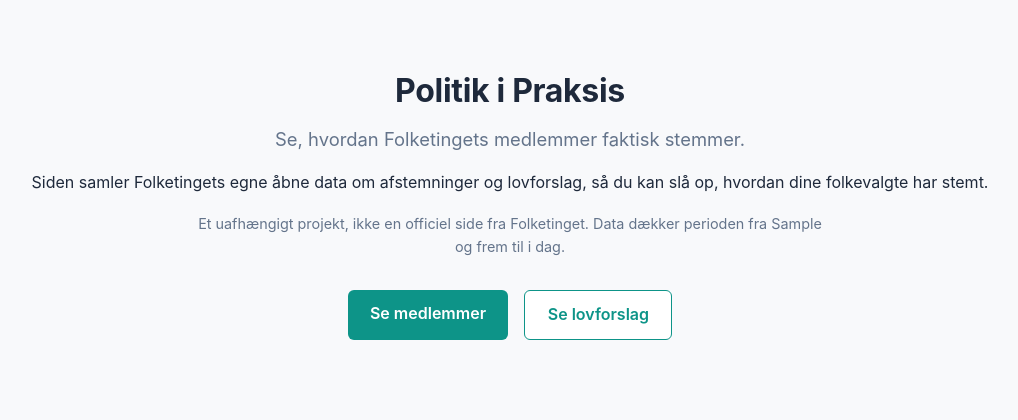
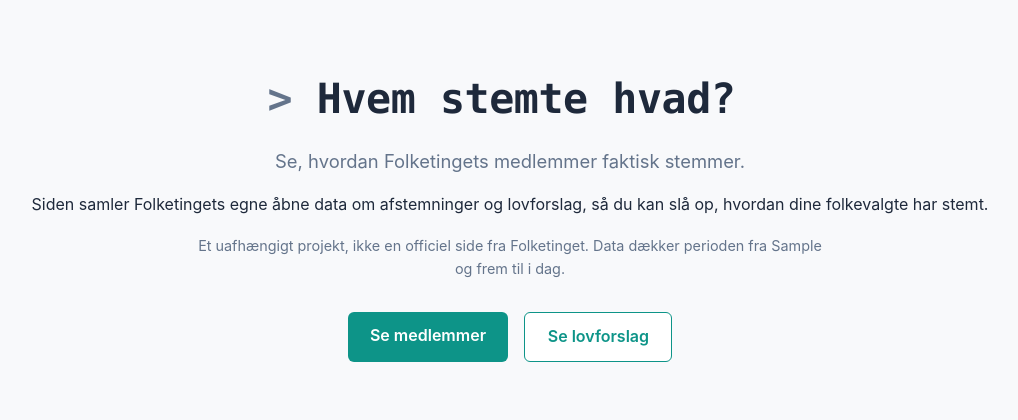
Before and after one commit to JohanChrom/politik-i-praksis, a Flask app: template templates/index.html in a window 1280 px wide. Shown: the part 64-484 px from the top of the page, without its empty margins (130-1148 px from the left). Run offline with Flask 3, Linux system fonts and the light colour scheme; the template is opened without the code that fills it: most values are stand-ins (such as "Sample title", 1, 10 or a date in 2020).

Commit message:
Add typewriter title to the front page
Co-Authored-By: Claude Sonnet 5.5 <noreply@anthropic.com>

```diff
--- a/static/style.css
+++ b/static/style.css
@@ -809,3 +809,53 @@ ul.mp-list .mp-committees li {
     font-weight: 400;
   }
 }
+
+
+/* Animated title on the front page */
+
+.sr-only {
+  position: absolute;
+  width: 1px;
+  height: 1px;
+  overflow: hidden;
+  clip: rect(0 0 0 0);
+  white-space: nowrap;
+}
+
+h1.type-title {
+  font-family: ui-monospace, "SF Mono", Menlo, Consolas, monospace;
+  /* sized so the longest line (about 21 characters with the prompt) fits a 320px phone */
+  font-size: clamp(1.15rem, 6.2vw, 2.6rem);
+  font-weight: 600;
+  letter-spacing: -0.01em;
+  min-height: 1.3em;
+  margin: 0.2em 0 0.5em;
+  white-space: nowrap;
+}
+
+.type-prompt {
+  color: var(--text-muted);
+}
+
+.type-caret {
+  display: inline-block;
+  width: 0.6ch;
+  height: 1.05em;
+  margin-left: 2px;
+  vertical-align: -0.16em;
+  background: var(--accent);
+  box-shadow: 0 0 10px color-mix(in srgb, var(--accent) 60%, transparent);
+  animation: caret-blink 1s steps(1) infinite;
+}
+
+@keyframes caret-blink {
+  50% {
+    opacity: 0;
+  }
+}
+
+@media (prefers-reduced-motion: reduce) {
+  .type-caret {
+    animation: none;
+  }
+}
--- a/templates/index.html
+++ b/templates/index.html
@@ -2,7 +2,10 @@
 {% block title %}Politik i Praksis{% endblock %}
 {% block content %}
   <section class="hero">
-    <h1>Politik i Praksis</h1>
+    <h1 class="type-title">
+      <span class="sr-only">Politik i Praksis</span>
+      <span class="type-line" aria-hidden="true"><span class="type-prompt">&gt;&nbsp;</span><span id="type-text">Politik i Praksis</span><span class="type-caret"></span></span>
+    </h1>
     <p class="tagline">
       Se, hvordan Folketingets medlemmer faktisk stemmer.
     </p>
@@ -58,4 +61,48 @@
       deltager i en afstemning.
     </p>
   </div>
+
+  <script>
+    // Types the title, then a short line, then the title again, and so on.
+    // Without JavaScript or with "reduce motion" the page just shows the title.
+    (function () {
+      if (window.matchMedia('(prefers-reduced-motion: reduce)').matches) return;
+      var el = document.getElementById('type-text');
+      var title = 'Politik i Praksis';
+      var lines = ['Hvem stemte hvad?', 'Se afstemningerne.', 'Hvad blev vedtaget?'];
+      var sequence = [];
+      lines.forEach(function (line) { sequence.push(title, line); });
+      var index = 0, chars = title.length, deleting = true, timer = 0;
+
+      function step() {
+        var current = sequence[index];
+        if (deleting) {
+          chars--;
+          el.textContent = current.slice(0, chars);
+          if (chars <= 0) {
+            deleting = false;
+            index = (index + 1) % sequence.length;
+            timer = setTimeout(step, 420);
+            return;
+          }
+          timer = setTimeout(step, 45);
+        } else {
+          chars++;
+          el.textContent = current.slice(0, chars);
+          if (chars >= current.length) {
+            deleting = true;
+            // the site name stays on screen longer than the other lines
+            timer = setTimeout(step, current === title ? 3500 : 1800);
+            return;
+          }
+          timer = setTimeout(step, 90 + Math.random() * 60);
+        }
+      }
+
+      function start() { if (!timer) timer = setTimeout(step, 3500); }
+      function stop() { clearTimeout(timer); timer = 0; }
+      document.addEventListener('visibilitychange', function () { document.hidden ? stop() : start(); });
+      start();
+    })();
+  </script>
 {% endblock %}
```
